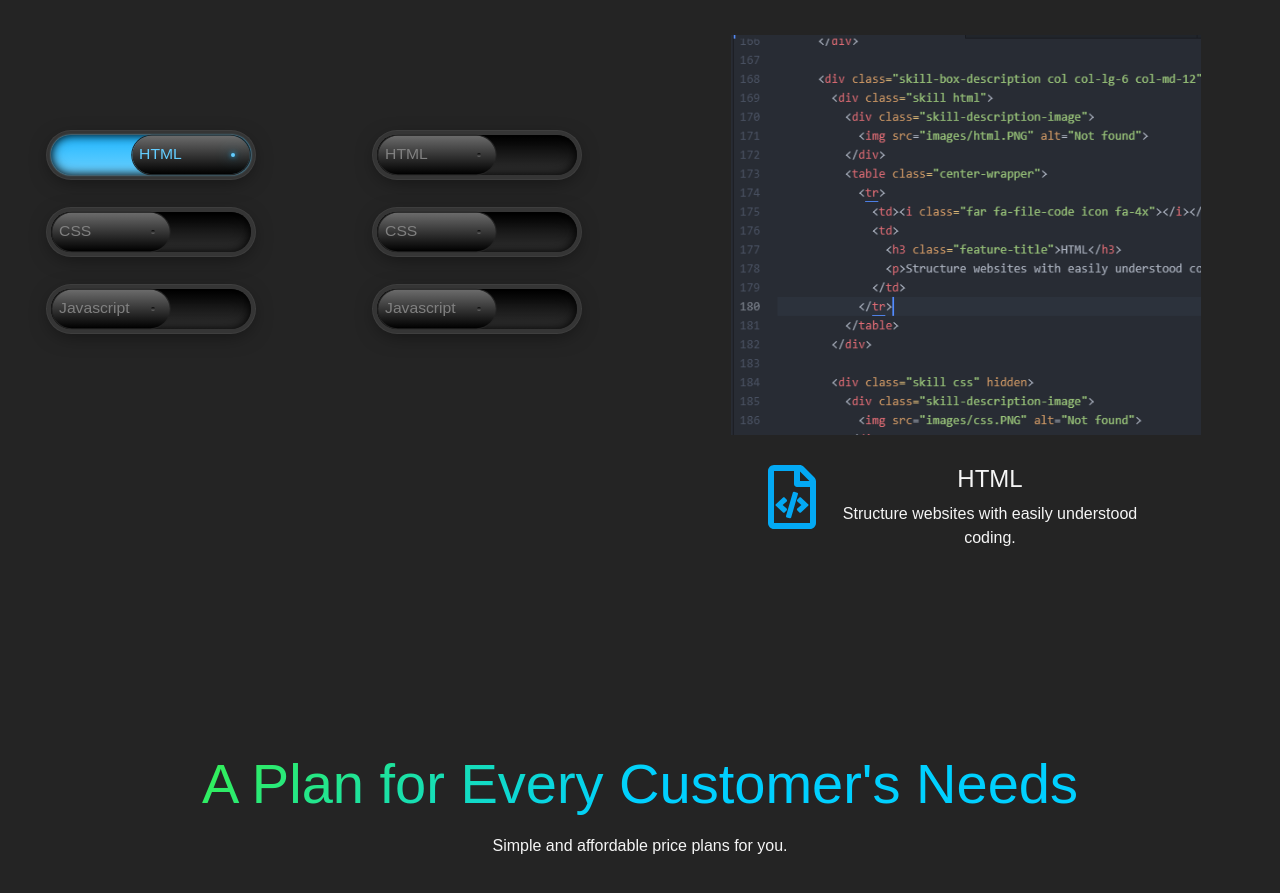
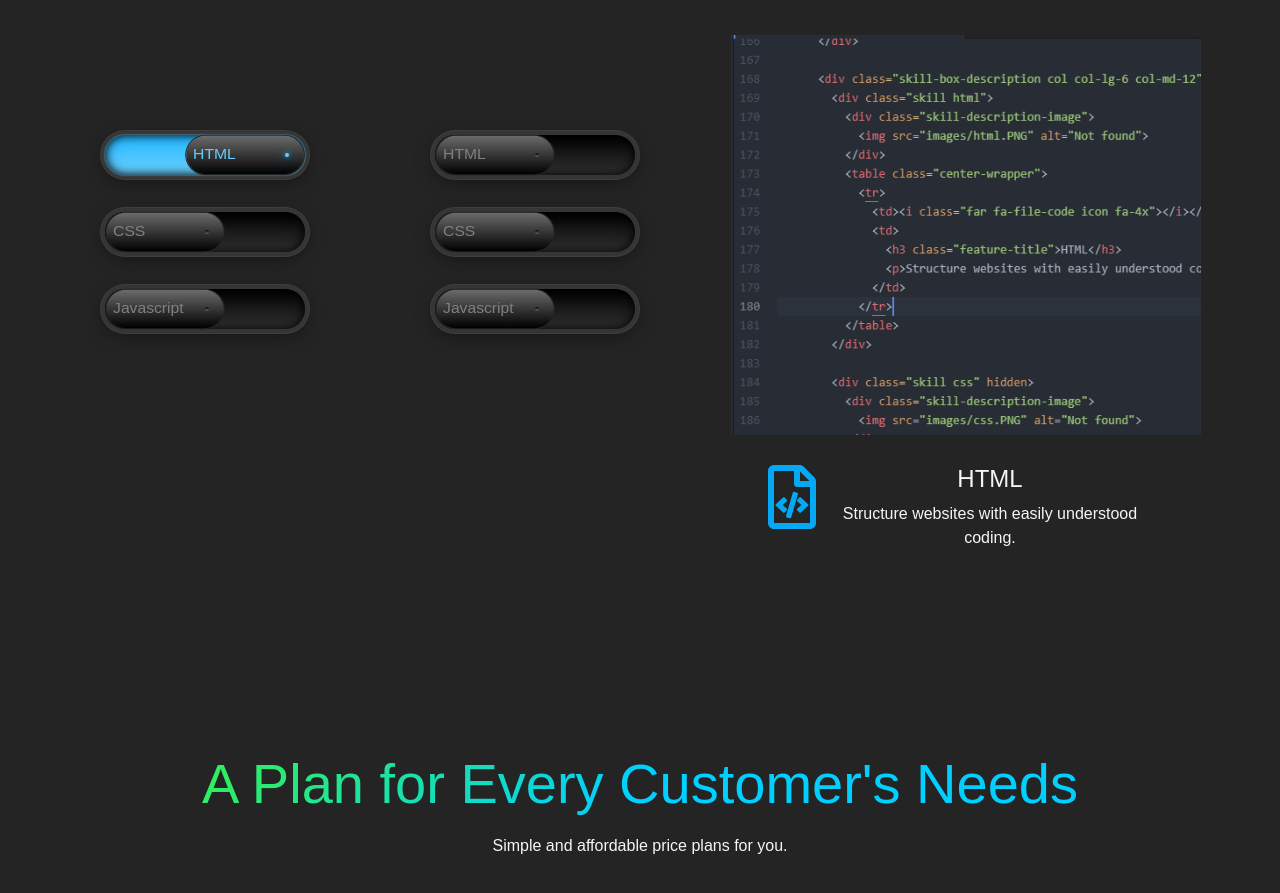
Before and after one commit to legendary-ui/cv, a plain HTML site: page index.html in a window 1280 px wide. Shown: the part 1725-2618 px from the top of the page. Drawn offline with nearby package versions, Linux system fonts and the light colour scheme; files whose address does not match are found by name.

Commit message:
Update index.html

```diff
--- a/index.html
+++ b/index.html
@@ -139,7 +139,7 @@
     <h3 class="big-heading center-wrapper">What We Can Do...</h3>
 
     <div class="row">
-      <div class="skill-box-button col col-lg-3">
+      <div class="skill-box-button col col-lg-4">
         <div class="skill-box">
           <input class="description-btn html neon-switch" type="radio" name="skill-button" onclick="getSkillDiv(getSecondPart(this.getAttribute('class')))">
         </div>
@@ -151,7 +151,7 @@
         </div>
       </div>
 
-      <div class="skill-box-button col col-lg-3">
+      <div class="skill-box-button col col-lg-2">
         <div class="skill-box">
           <input class="description-btn html neon-switch" type="radio" name="skill-button" onclick="getSkillDiv(getSecondPart(this.getAttribute('class')))">
         </div>
```
